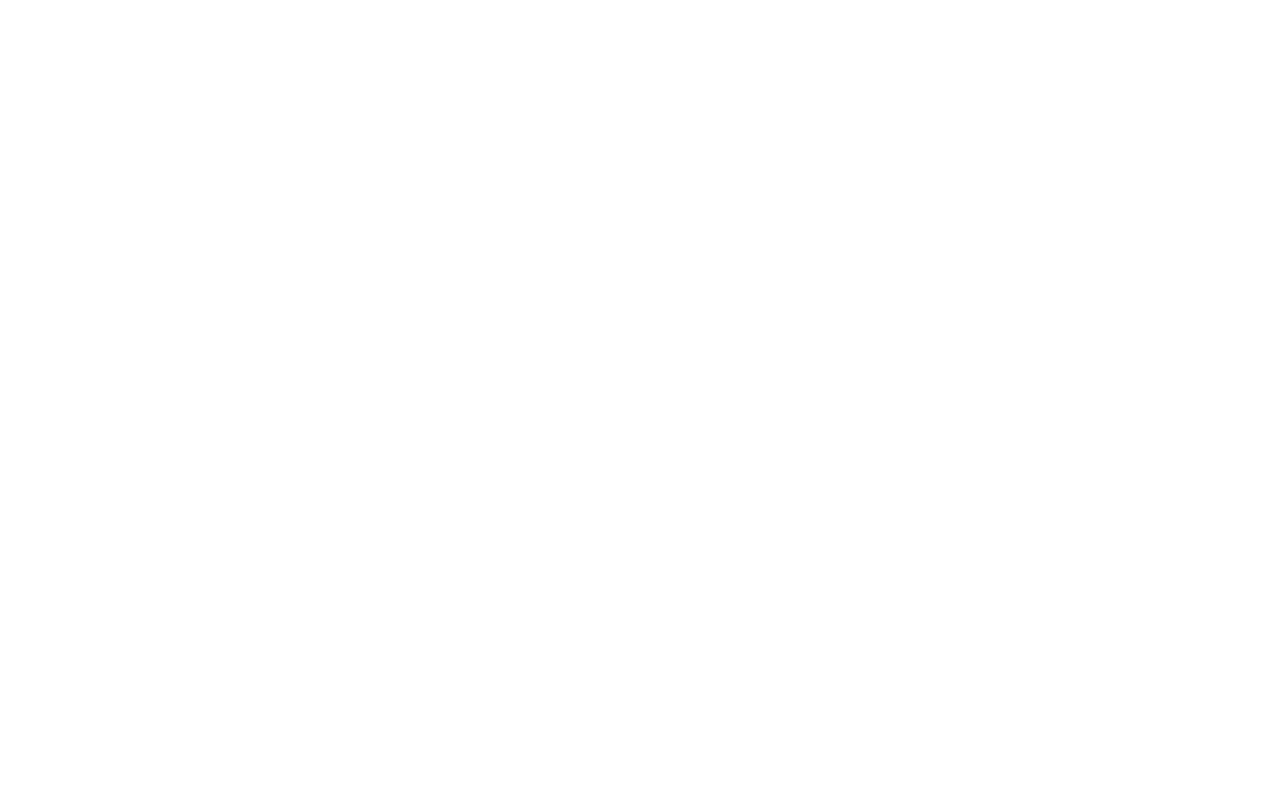
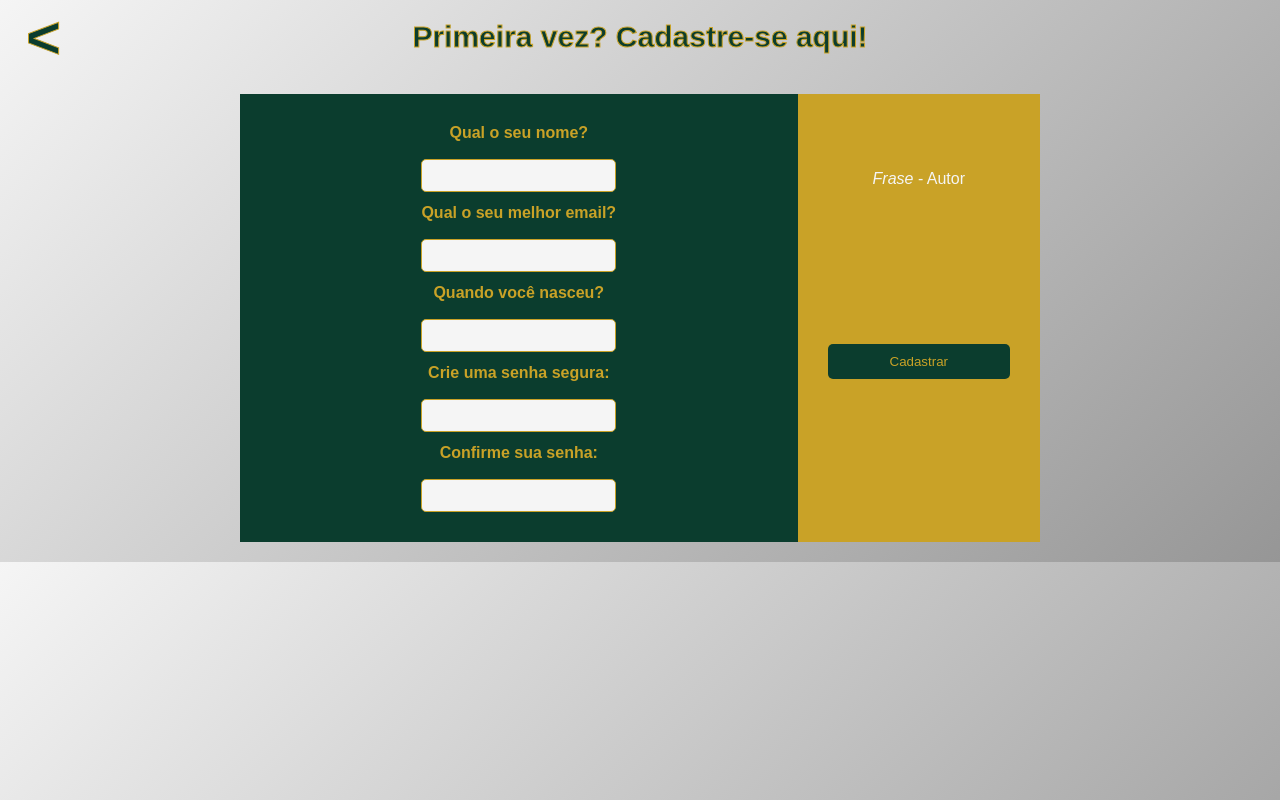
Before and after one commit to JVLB06/Arvum-site, a React (Vite) app in the folder Web/: page /cadastrate in a window 1280 px wide. Before the commit this address had no page. Built offline with nearby package versions, Linux system fonts and the light colour scheme.

Commit message:
feat/ Add cadastrate screen

```diff
--- a/Web/src/App.jsx
+++ b/Web/src/App.jsx
@@ -1,12 +1,14 @@
 import { Routes, Route } from "react-router-dom";
 import { Home } from "./pages/home.jsx";
 import { Login } from "./pages/login.jsx";
+import { Cadastrate } from "./pages/cadastrate.jsx";
 
 export default function App() {
   return (
     <Routes>
       <Route path="/" element={<Home />} />
       <Route path="login" element={<Login />} />
+      <Route path="cadastrate" element={<Cadastrate />} />
     </Routes>
   );
 }
--- /dev/null
+++ b/Web/src/pages/cadastrate.jsx
@@ -0,0 +1,62 @@
+import { useState } from "react";
+import accounts from "../services/auth.js";
+import "../styles/cadastrate.css";
+
+export function Cadastrate() {
+    const [name, setName] = useState("");
+    const [email, setEmail] = useState("");
+    const [bornDate, setBornDate] = useState("");
+    const [password, setPassword] = useState("");
+    const [confirmPassword, setConfirmPassword] = useState("");
+    const [error, setError] = useState("");
+    const [loading, setLoading] = useState(false);
+
+    async function handleSubmit(event) {
+    event.preventDefault();
+    setError("");
+    setLoading(true);
+
+    try {
+      const data = await accounts.cadastrate({name, email, bornDate, password});
+      console.log("Cadastro realizado com sucesso:", data);
+
+      } catch (error) {
+        setError("Informações inválidas.");
+        console.error(error);
+      } finally {
+        setLoading(false);
+      }
+    }
+
+    return (
+       <div className="main">
+            <div className="header">
+                <button className="back-button" onClick={() => window.history.back()}>&lt;</button>
+                <h1><strong>Primeira vez? Cadastre-se aqui!</strong></h1>
+            </div>
+            <form className="grid" onSubmit={handleSubmit}>
+                <section className="form">
+                    <label htmlFor="cadastro_nome">Qual o seu nome?</label>
+                    <input id="cadastro_nome" onChange={(event) => setName(event.target.value)} required></input>
+
+                    <label htmlFor="cadastro_email">Qual o seu melhor email?</label>
+                    <input id="cadastro_email" onChange={(event) => setEmail(event.target.value)} required></input>
+
+                    <label htmlFor="cadastro_nasce">Quando você nasceu?</label>
+                    <input id="cadastro_nasce" onChange={(event) => setBornDate(event.target.value)} required></input>
+
+                    <label htmlFor="cadastro_senha">Crie uma senha segura:</label>
+                    <input id="cadastro_senha" onChange={(event) => setPassword(event.target.value)} required></input>
+
+                    <label htmlFor="cadastro_confirma_senha">Confirme sua senha:</label>
+                    <input id="cadastro_confirma_senha" name="cadastro_confirma_senha" type="password" required></input>
+                </section>
+                <aside className="pensar">
+                    <p id="frase_do_dia"><em>Frase</em> - Autor</p>
+                    <button type="submit" name="submit">Cadastrar</button>
+                </aside>
+            </form>
+            {error && <p className="erro-login">{error}</p>}
+        </div>
+    );
+}
--- a/Web/src/pages/home.jsx
+++ b/Web/src/pages/home.jsx
@@ -25,7 +25,9 @@
             <div className="texto">
                 <h1 id="home"></h1>
                 <h2>Venha trabalhar com a Arvum, cadastre-se já e conheça um pouco mais sobre a gente</h2>
-
+                <Link to="/cadastrate">
+                    <button className="cadastre2"><strong>Cadastre-se</strong></button>
+                </Link>
             </div>
             <div className="imagem">
                 <img src={patinhas} alt="Tio patinhas"></img>
--- /dev/null
+++ b/Web/src/styles/cadastrate.css
@@ -0,0 +1,113 @@
+/* Estiliza o layout principal */
+main {
+    background-color: none;
+    text-align: center;
+    padding: 20px;
+    min-height: 100vh;
+}
+
+/* Define a área em grid */
+.grid {
+    display: grid;
+    grid-template-columns: 2.3fr 1fr; /* O formulário ocupa o dobro do espaço da seção "pensar" */
+    max-width: 800px;
+    margin: 20px auto;
+}
+
+/* Estiliza o formulário */
+.form {
+    background-color: var(--primary-color);
+    padding: 30px;
+    display: flex;
+    flex-direction: column;
+    gap: 12px; /* Espaçamento entre os campos */
+}
+
+/* Estiliza os labels */
+.form label {
+    font-weight: bold;
+    color: var(--secondary-color);
+    margin-bottom: 5px;
+}
+
+/* Estiliza os inputs */
+.form input {
+    padding: 8px;
+    border: 1px solid var(--secondary-color);
+    border-radius: 5px;
+    background-color: var(--bg-color);
+    color: var(--text-color);
+    outline: none;
+}
+.pensar p{
+    color: rgb(245, 245, 245);
+    padding: 30px;
+    padding-bottom: 130px;
+    text-align: center;
+}
+/* Botão de cadastro */
+.pensar button {
+    background-color: var(--primary-color);
+    color: var(--secondary-color);
+    padding: 10px;
+    border: none;
+    border-radius: 5px;
+    cursor: pointer;
+    width: 100%;
+    transition: 0.3s;
+}
+
+.pensar button:hover {
+    background-color: var(--bg-color);
+    color: var(--text-color);
+}
+
+/* Ajuste da seção "pensar" */
+.pensar {
+    background-color: var(--secondary-color);
+    padding: 30px;
+    display: flex;
+    flex-direction: column;
+    align-items: center;
+    gap: 10px;
+}
+
+/* Container da mensagem com a seta */
+.header {
+    display: flex;
+    align-items: center;
+    justify-content: center;
+    gap: 15px; /* Espaço entre a seta e o título */
+    padding: 20px;
+    background-color: none;
+    border-radius: 10px;
+    margin-bottom: 20px;
+}
+
+/* Botão de retorno (seta "<") */
+.back-button {
+    -webkit-text-stroke: 1px var(--secondary-color); /* Contorno dourado */
+    position: absolute;
+    left: 20px;
+    font-size: 60px; /* Aumenta o tamanho */
+    font-weight: bold;
+    background: none;
+    border: none;
+    color: var(--primary-color);
+    cursor: pointer;
+    transition: 0.3s;
+}
+
+.back-button:hover {
+    color: var(--secondary-color);
+    transform: scale(1.1); /* Aumenta levemente no hover */
+}
+
+/* Estiliza o título */
+.header h1 {
+    -webkit-text-stroke: 1px var(--secondary-color); /* Contorno dourado */
+    margin: 0;
+    color: var(--primary-color);
+    font-size: 30px;
+    text-align: center;
+}
```
